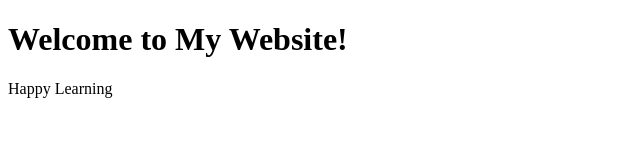
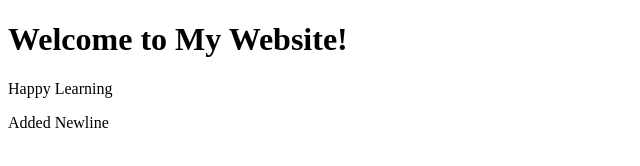
Before and after one commit to akash-ahirwar02/jenkins-assignment, a plain HTML site: page index.html in a window 1280 px wide. Shown: the whole page, without its empty margins (0-640 px from the left). Drawn offline with Linux system fonts and the light colour scheme.

Commit message:
Update index.html

```diff
--- a/index.html
+++ b/index.html
@@ -9,6 +9,8 @@
 
     <h1>Welcome to My Website!</h1>
     <p>Happy Learning</p>
+    <p>Added Newline</p>
+
 
 </body>
 </html>
```
